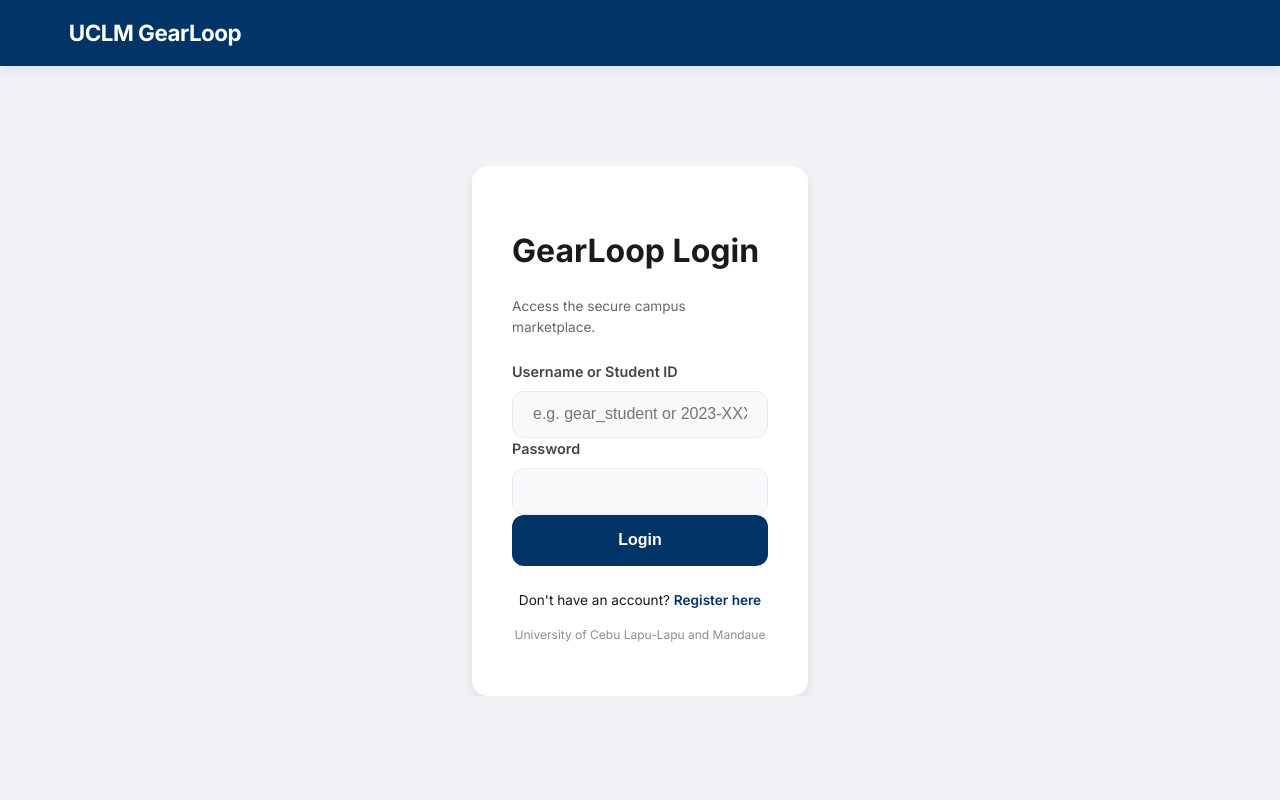
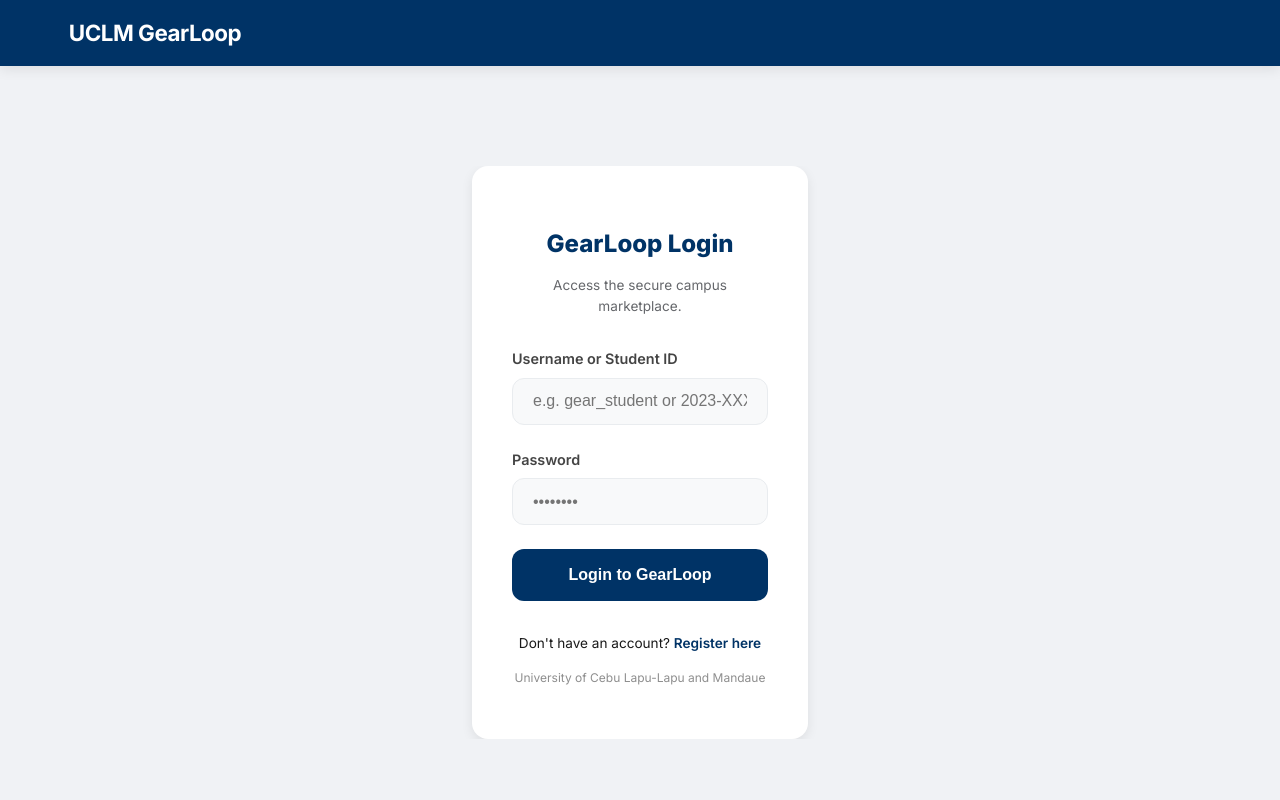
Before and after one commit to Russel-John/Gearloop, a PHP site: page / in a window 1280 px wide. Run offline with PHP 8.4, Linux system fonts and the light colour scheme.

Commit message:
BUG FIXES #2

```diff
--- a/src/index.php
+++ b/src/index.php
@@ -22,18 +22,20 @@ if (isset($_SESSION['user_id'])) {
     </header>
     <div class="container login-container">
         <div class="form-card">
-            <h1>GearLoop Login</h1>
-            <p class="text-muted text-small mb-1-5">Access the secure campus marketplace.</p>
+            <div class="form-header">
+                <h2>GearLoop Login</h2>
+                <p class="text-muted text-small">Access the secure campus marketplace.</p>
+            </div>
 
             <?php if (isset($_GET['error'])): ?>
                 <div class="error-message">
-                    Invalid username or password.
+                    <i class="fas fa-exclamation-circle"></i> Invalid username or password.
                 </div>
             <?php endif; ?>
 
             <?php if (isset($_GET['registered'])): ?>
                 <div class="success-message">
-                    Registration successful! Please login.
+                    <i class="fas fa-check-circle"></i> Registration successful! Please login.
                 </div>
             <?php endif; ?>
 
@@ -44,11 +46,11 @@ if (isset($_SESSION['user_id'])) {
                 </div>
                 <div class="form-group">
                     <label for="password">Password</label>
-                    <input type="password" id="password" name="password" required>
+                    <input type="password" id="password" name="password" required placeholder="••••••••">
                 </div>
-                <button type="submit" class="btn w-100">Login</button>
+                <button type="submit" class="btn w-100">Login to GearLoop</button>
             </form>
-            <p class="mt-1-5 text-center text-small">
+            <p class="mt-2 text-center text-small">
                 Don't have an account? <a href="register.php" class="primary-link">Register here</a>
             </p>
             <p class="mt-1 text-center text-xs">
--- a/src/public/css/styles.css
+++ b/src/public/css/styles.css
@@ -1,4 +1,8 @@
 /* Global Styles */
+*, *::before, *::after {
+    box-sizing: border-box;
+}
+
 :root {
     --primary-color: #003366; /* UCLM Blue */
     --secondary-color: #FFCC00; /* UCLM Yellow */
@@ -17,9 +21,7 @@
 html, body {
     margin: 0;
     padding: 0;
-    width: 100%;
-    max-width: 100vw;
-    overflow-x: hidden;
+    min-height: 100vh;
 }
 
 body {
@@ -451,6 +507,21 @@ nav a:hover {
     overflow: hidden; /* Contain all internal elements */
     width: 100%;
     box-sizing: border-box;
+}
+
+.form-header {
+    text-align: center;
+    margin-bottom: 2rem;
+}
+
+.form-header h2 {
+    color: var(--primary-color);
+    font-weight: 800;
+    margin-bottom: 0.5rem;
+}
+
+.form-group {
+    margin-bottom: 1.5rem;
 }
 
 .form-group label {
```
Also changed, not shown: other parts of src/public/css/styles.css (+54 -0 lines), src/dashboard.php (+5 -60 lines), src/process-chat.php (+19 -5 lines), src/public/js/chatbot.js (added, +60 -0 lines), src/view-item.php (+4 -4 lines), src/public/uploads/532321bc1915493d07eaf653b9d1b97c.jpg (deleted), src/public/uploads/751442067721585bd327a576cff16122.jpg (added), src/public/uploads/c7c860ec3acb226e1eab52018c585146.jpg (added).
